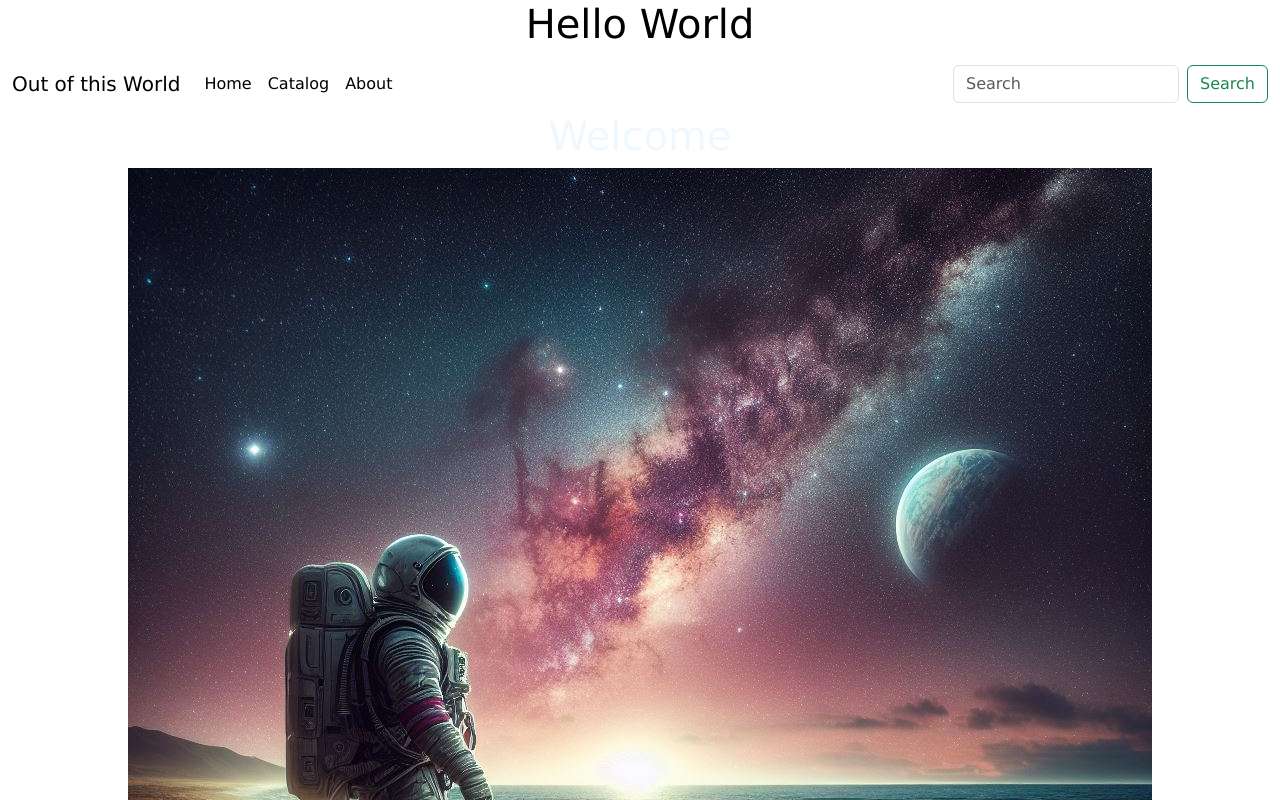
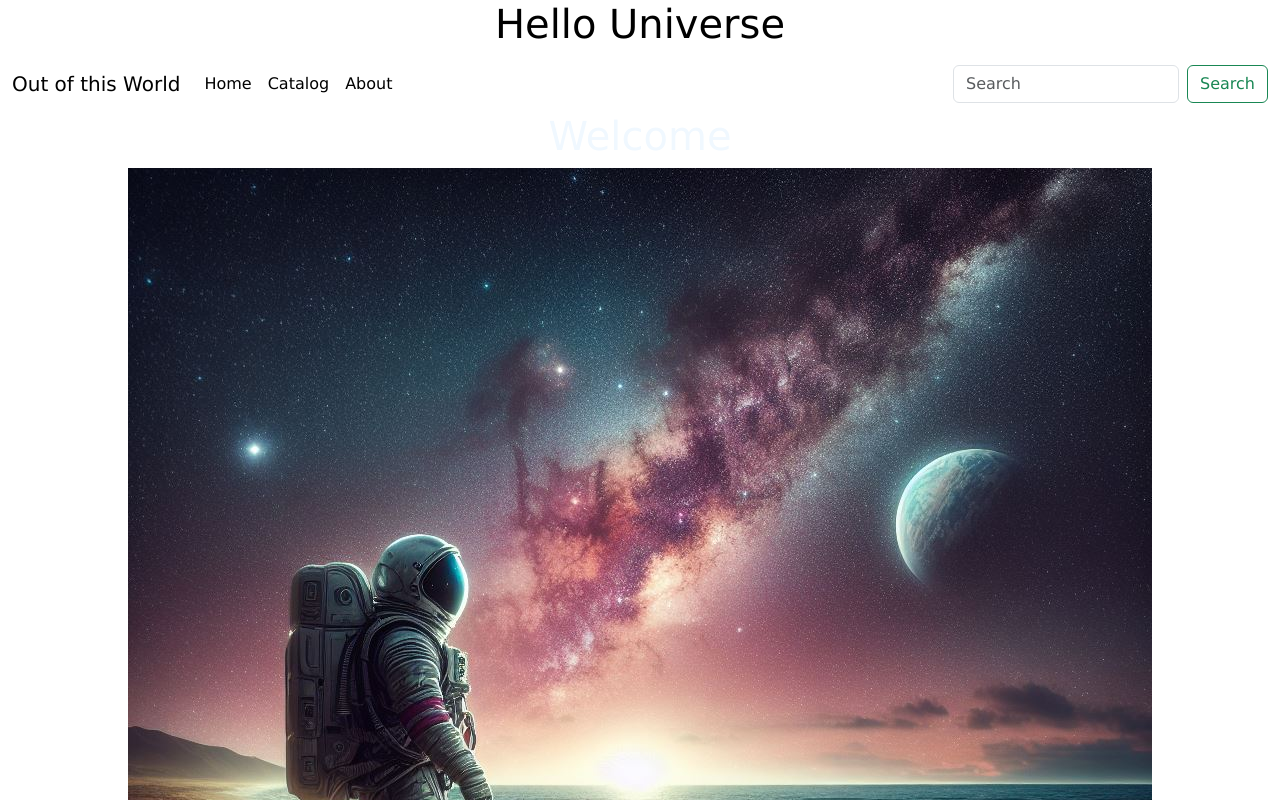
Before and after one commit to cjnj/109, a React (Create React App) app: page / in a window 1280 px wide. Shown: the top 800 px of the page. Built offline with nearby package versions, Linux system fonts and the light colour scheme.

Commit message:
hello universe

```diff
--- a/src/App.js
+++ b/src/App.js
@@ -17,7 +17,7 @@ function App() {
   return (
     <BrowserRouter>
     <div className="App">
-      <h1>Hello World</h1>
+      <h1>Hello Universe</h1>
       <Navbar></Navbar>
 
       <Routes>
```
